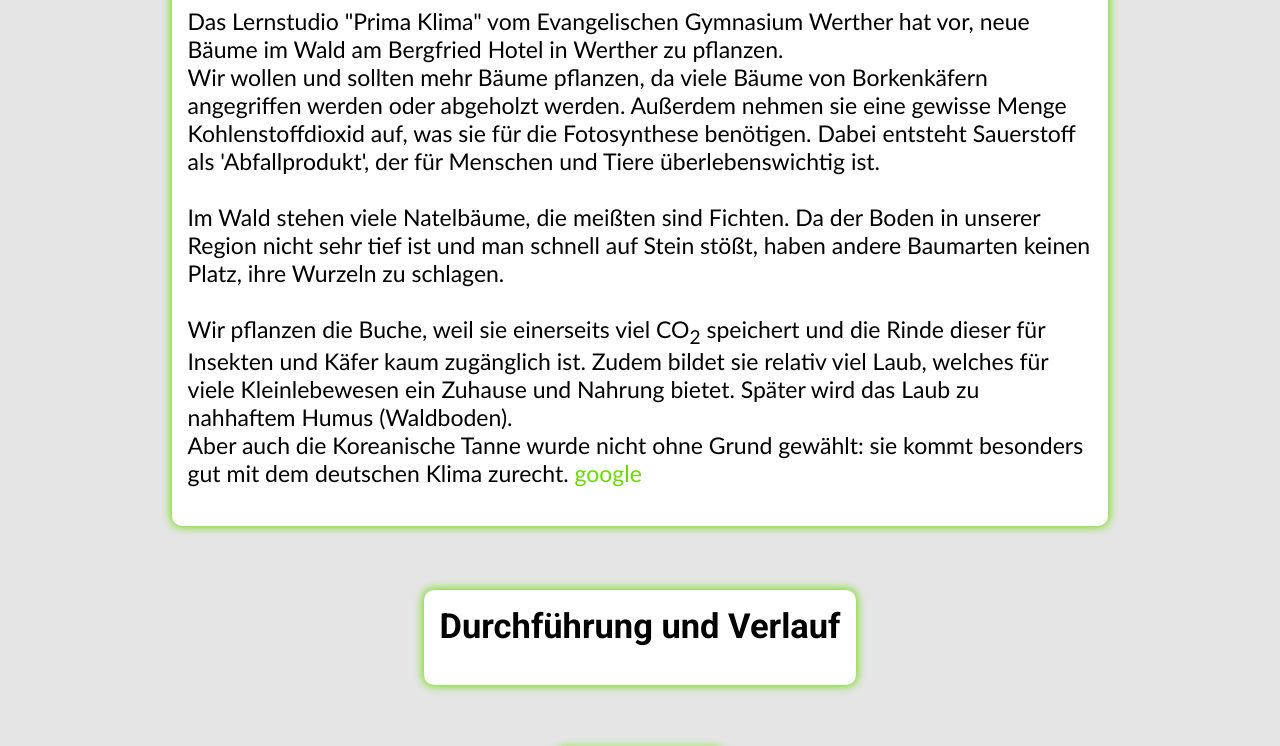
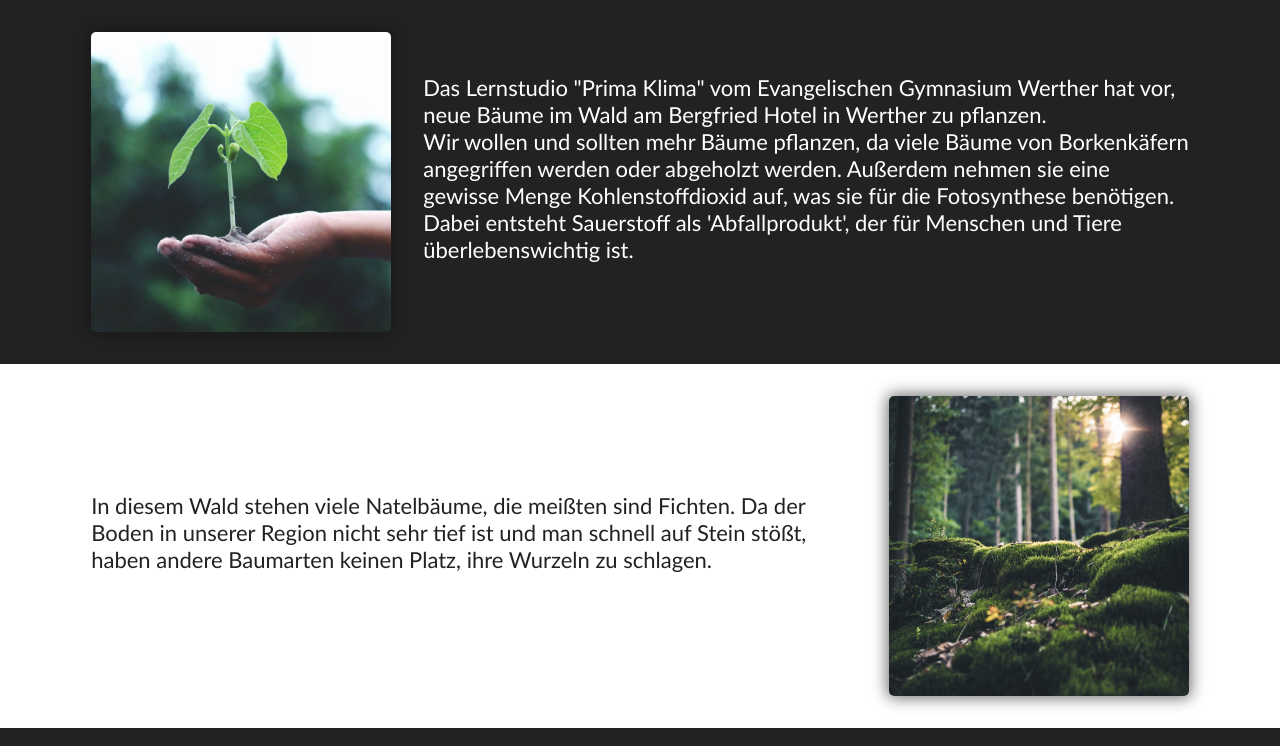
Before and after one commit to Daniel-egw/BUW2022, a plain HTML site: page index.html in a window 1280 px wide. Shown: the part 309-1055 px from the top of the page. Drawn offline with Linux system fonts and the light colour scheme.

Commit message:
layout update

```diff
--- a/index.html
+++ b/index.html
@@ -26,6 +26,9 @@
 
         <section id="info">
             <h2>Informationen</h2>
+
+            <article class="articleBlack">
+                <img src="img/littleTree.png" alt="Ein kleiner Baum der gepflantzt wird">
                 <p>
                     Das Lernstudio "Prima Klima" vom Evangelischen Gymnasium Werther hat vor, neue Bäume im
                     Wald am Bergfried Hotel in Werther zu pflanzen.<br>
@@ -33,17 +36,27 @@
                     werden oder abgeholzt werden. Außerdem nehmen sie eine gewisse Menge Kohlenstoffdioxid
                     auf, was sie für die Fotosynthese benötigen. Dabei entsteht Sauerstoff als 'Abfallprodukt', der für
                     Menschen und Tiere überlebenswichtig ist.<br><br>
+                </p>
+            </article>
 
-                Im Wald stehen viele Natelbäume, die meißten sind Fichten. Da der Boden in unserer Region
+            <article class="articleWhite">
+                <p>
+                    In diesem Wald stehen viele Natelbäume, die meißten sind Fichten. Da der Boden in unserer Region
                     nicht sehr tief ist und man schnell auf Stein stößt, haben andere Baumarten keinen Platz, ihre
                     Wurzeln zu schlagen.<br><br>
+                </p>
+                <img src="img/forestGround.jpeg" alt="Waldboden">
+            </article>
 
+            <article class="articleBlack">
+                <img src="img/beech.jpeg" alt="Buche">
+                <p>
                     Wir pflanzen die Buche, weil sie einerseits viel CO<sub>2</sub> speichert und die Rinde dieser für Insekten
                     und Käfer kaum zugänglich ist. Zudem bildet sie relativ viel Laub, welches für viele Kleinlebewesen
                     ein Zuhause und Nahrung bietet. Später wird das Laub zu nahhaftem Humus (Waldboden).<br>
                     Aber auch die Koreanische Tanne wurde nicht ohne Grund gewählt: sie kommt besonders gut mit dem deutschen Klima zurecht.
-                <a href="http://google.com" class="link">google</a>
                 </p>
+            </article>
         </section>
 
         <section id="execution">
--- a/style.css
+++ b/style.css
@@ -3,7 +3,6 @@
 :root
 {
     --colorAccent: #6adb00;
-    --background: #E5E5E5;
 }
 
 *
@@ -13,15 +12,12 @@
 
 body, html
 {
-    background-color: var(--background);
+    background-color: #EEE;
     font-family: "Roboto", sans-serif;
     font-size: 23px;
-    padding: 0;
     margin: 0;
     scroll-behavior: smooth;
 }
-
-
 
 ::selection
 {
@@ -33,8 +29,10 @@ header
 {
     position: fixed;
     width: 100%;
-    box-shadow: 0 0 10px 5px #CCC;
+    box-shadow: 0 0 15px 3px #111111AA;
     backdrop-filter: blur(3px);
+    background-color: #181818F3;
+    border-radius: 0 0 5px 5px;
 }
 
 .skipNav
@@ -72,7 +70,7 @@ a
     color: var(--colorAccent);
     padding: 16px;
     transition: background-color 100ms ease-in-out;
-    border-radius: 10px;
+    border-radius: 5px;
 }
 a:hover
 {
@@ -90,6 +88,8 @@ main
     flex-direction: column;
     align-items: center;
     justify-content: space-around;
+    width: 100%;
+    overflow-x: hidden;
 }
 
 h1
@@ -101,23 +101,67 @@ h1
 
 h2
 {
-    margin: 0;
+    margin-top: 0;
+    margin-bottom: 16px;
+    color: #222;
 }
 
 section
 {
-    max-width: 70ch;
     margin: 32px;
     padding: 16px;
-    color: black;
+    display: flex;
+    flex-direction: column;
+    justify-content: center;
+    align-items: center;
+    width: 100%;
+}
+
+article
+{
+    padding: 32px;
+    width: 100%;
+    gap: 32px;
+    display: flex;
+    justify-content: center;
+    align-items: center;
+    display: flex;
+}
+
+.articleBlack
+{
+    background-color: #222;
+    color: white;
+}
+
+.articleWhite
+{
     background-color: white;
-    border-radius: 10px;
-    box-shadow: 0 0 10px 1px var(--colorAccent);
+    color: #222;
 }
 
 p
 {
     font-family: 'calibri';
+    max-width: 60ch;
+    font-size: 22px;
+}
+
+img
+{
+    aspect-ratio: 1/1;
+    width: 300px;
+    height: 300px;
+    object-fit: cover;
+    border-radius: 5px;
+    box-shadow: 0 0 15px 2px #11111199;
+    transition: transform 200ms ease-in-out;
+    cursor: pointer;
+}
+img:hover
+{
+    transform: scale(150%);
+    transition-delay: 500ms;
 }
 
 .link
@@ -139,32 +183,6 @@ p
     background-size: cover;
     max-width: 50px;
     height: 100%;
-}
-
-@media(prefers-color-scheme: dark)
-{
-    :root
-    {
-        --background: #181818;
-    }
-
-    p, h2
-    {
-        color: white;
-    }
-
-    section
-    {
-        background-color: #222;
-    }
-
-    header
-    {
-        box-shadow: 0 0 10px 5px #121212;
-        background-color: #222222EE;
-    }
-
-
 }
 
 @media(max-width: 500px)
@@ -196,3 +214,21 @@ p
         justify-content: space-evenly;
     }
 }
+
+@media(max-width: 1025px)
+{
+    article
+    {
+        flex-direction: column;
+    }
+
+    p
+    {
+        margin: 16px;
+    }
+
+    img
+    {
+        order: -1;
+    }
+}
```
Also changed, not shown: img/beech.jpeg (added), img/forestGround.jpeg (added), img/littleTree.png (added). Lines whose indentation alone changed are shown as unchanged.
